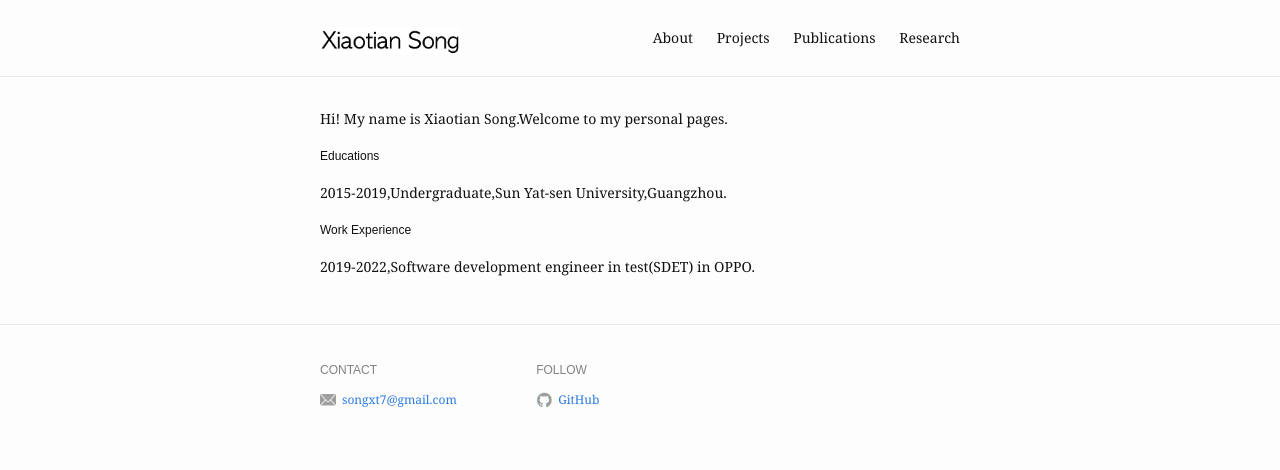
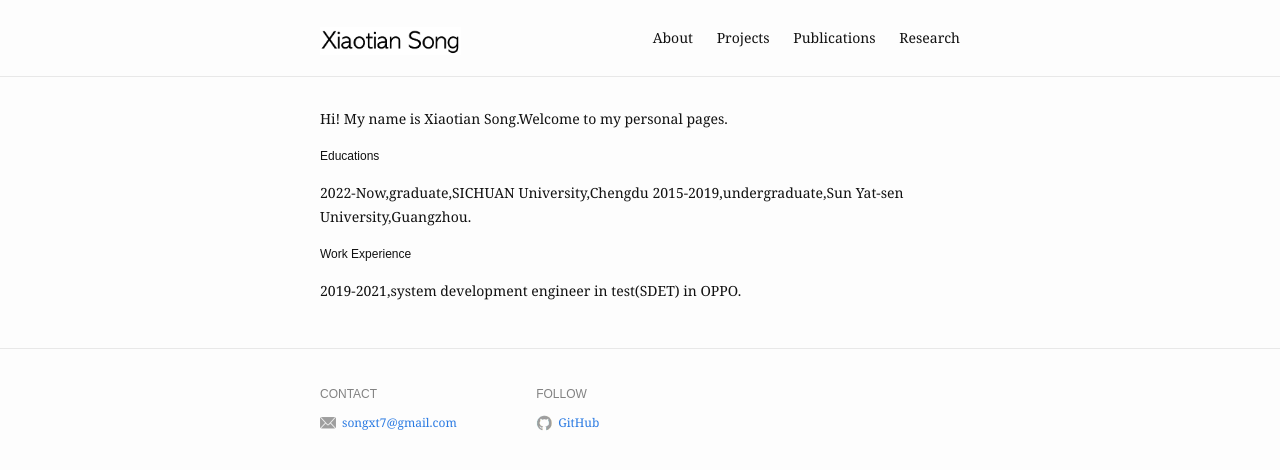
Before and after one commit to songxt3/songxt3.github.io, a Jekyll site: the page built from index.md, in a window 1280 px wide. Shown: the top 470 px of the page. Built offline with Jekyll 4.4.1, drawn with Linux system fonts in a browser that asks for light colours.

Commit message:
Update index.md

```diff
--- a/index.md
+++ b/index.md
@@ -10,7 +10,8 @@ profile_picture:
 </p>
 
 #### Educations
-2015-2019,Undergraduate,Sun Yat-sen University,Guangzhou.
+2022-Now,graduate,SICHUAN University,Chengdu
+2015-2019,undergraduate,Sun Yat-sen University,Guangzhou.
 
 #### Work Experience
-2019-2022,Software development engineer in test(SDET) in OPPO.
+2019-2021,system development engineer in test(SDET) in OPPO.
```
